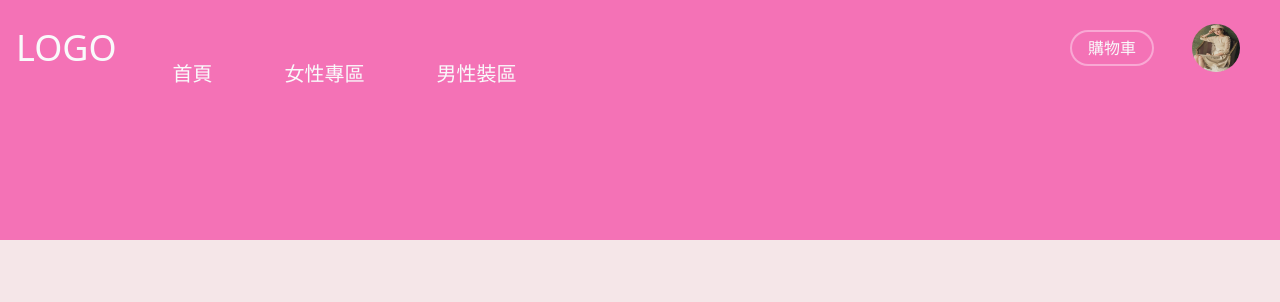
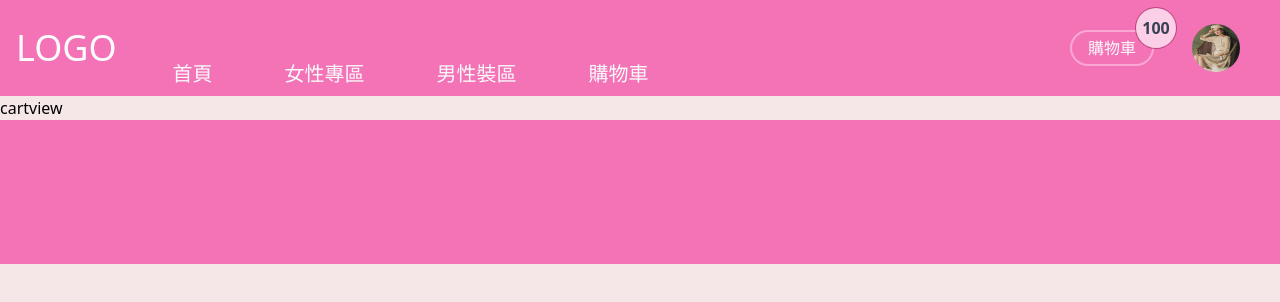
Before and after one commit to Error1217/AShop, a Vue app: page /cart in a window 1280 px wide. Shown: the top 302 px of the page. Built offline with nearby package versions, Linux system fonts and the light colour scheme.

Commit message:
add cart button

```diff
--- a/src/components/NavBar.vue
+++ b/src/components/NavBar.vue
@@ -30,12 +30,17 @@ const props = defineProps({
             </RouterLink>
         </nav>
 
-        <div class=" flex mr-10 ml-auto items-center">
-            <div class=" w-20 h-8 rounded-full ring-2 text-gray-50 ring-pink-300 text-center grid items-center
+        <div class=" relative flex mr-10 ml-auto items-center">
+            <RouterLink :to="tabItems.cartPage.page">
+                <div class=" w-20 h-8 rounded-full ring-2 text-gray-50 ring-pink-300 text-center grid items-center
              hover:bg-pink-300 ">
-                購物車
+                    購物車
+                </div>
+            </RouterLink>
+
+            <div class=" absolute bg-pink-200 w-10 h-10 rounded-full grid items-center text-center -right-6 top-2 ring-1 ring-pink-900 ring-opacity-50 font-extrabold text-gray-700">
+                100
             </div>
-
         </div>
 
         <div class="group flex relative items-center mr-10">
--- a/src/config.json
+++ b/src/config.json
@@ -180,7 +180,8 @@
     "pages": {
         "homePage": {
             "title": "首頁",
-            "page": "/"
+            "page": "/",
+            "type": ""
         },
         "womenPage": {
             "title": "女性專區",
@@ -191,6 +192,11 @@
             "title": "男性裝區",
             "page": "/items?type=men",
             "type": "men"
+        },
+        "cartPage": {
+            "title": "購物車",
+            "page": "/cart",
+            "type": ""
         }
     }
 }
--- a/src/router/index.js
+++ b/src/router/index.js
@@ -1,7 +1,4 @@
 import { createRouter, createWebHistory } from 'vue-router'
-import HomeView from '@/views/HomeView.vue'
-import ItemsView from '@/views/ItemsView.vue'
-import ItemView from '@/views/ItemView.vue'
 
 const router = createRouter({
   history: createWebHistory(import.meta.env.BASE_URL),
@@ -9,17 +6,22 @@ const router = createRouter({
     {
       path: '/',
       name: 'home',
-      component: HomeView
+      component: import('@/views/HomeView.vue')
     },
     {
       path: '/items',
       name: 'items',
-      component: ItemsView
+      component: import('@/views/ItemsView.vue')
     },
     {
       path: '/item',
       name: 'item',
-      component: ItemView
+      component: import('@/views/ItemView.vue')
+    },
+    {
+      path: '/cart',
+      name: 'cart',
+      component: import('@/views/CartView.vue')
     }
   ]
 })
--- a/src/views/CartView.vue
+++ b/src/views/CartView.vue
@@ -0,0 +1,19 @@
+<script setup>
+import { reactive } from "vue";
+import { RouterLink, RouterView } from 'vue-router'
+
+import header from '@/assets/image/header.jpg'
+import ItemArea from '@/components/ItemsArea.vue'
+
+import config_json from "@/config.json"
+
+
+
+const config = reactive(config_json);
+const items = reactive(config.items);
+
+</script>
+
+<template>
+  <p class="">cartview</p>
+</template>
```
